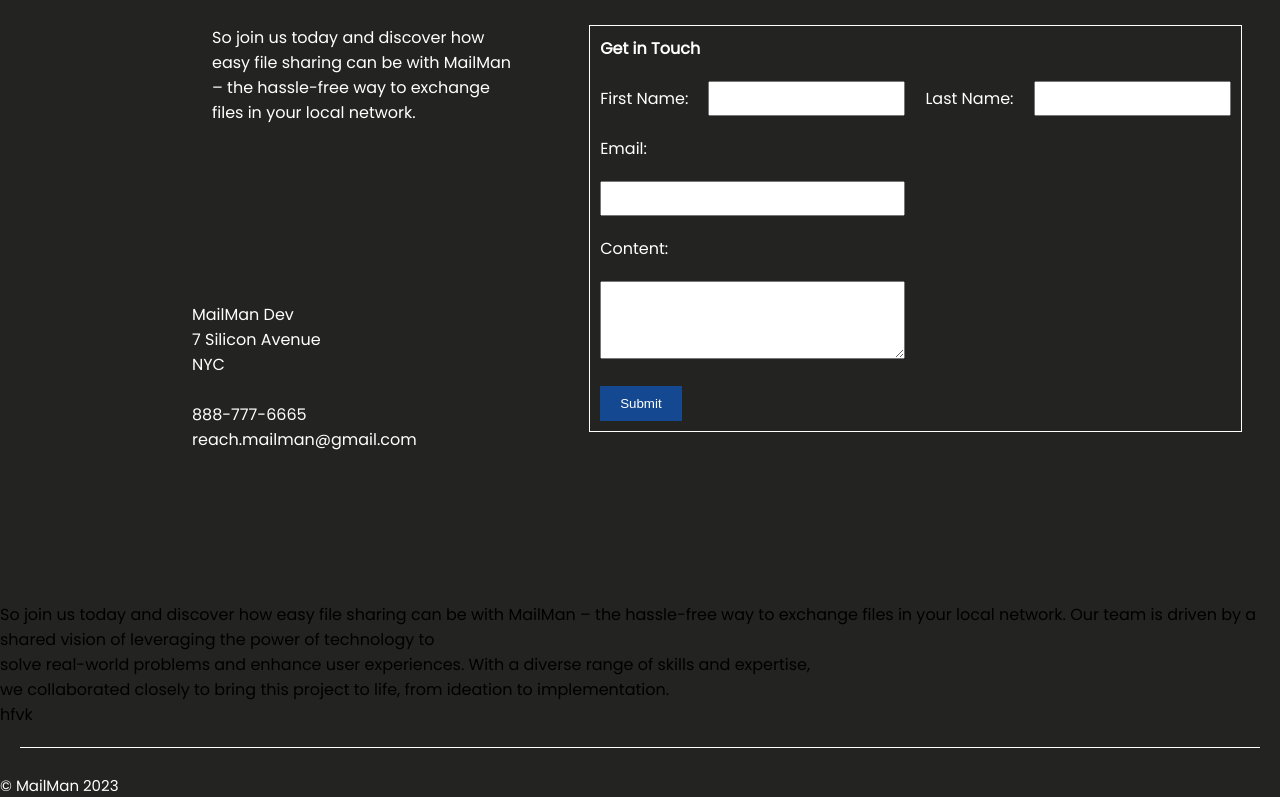
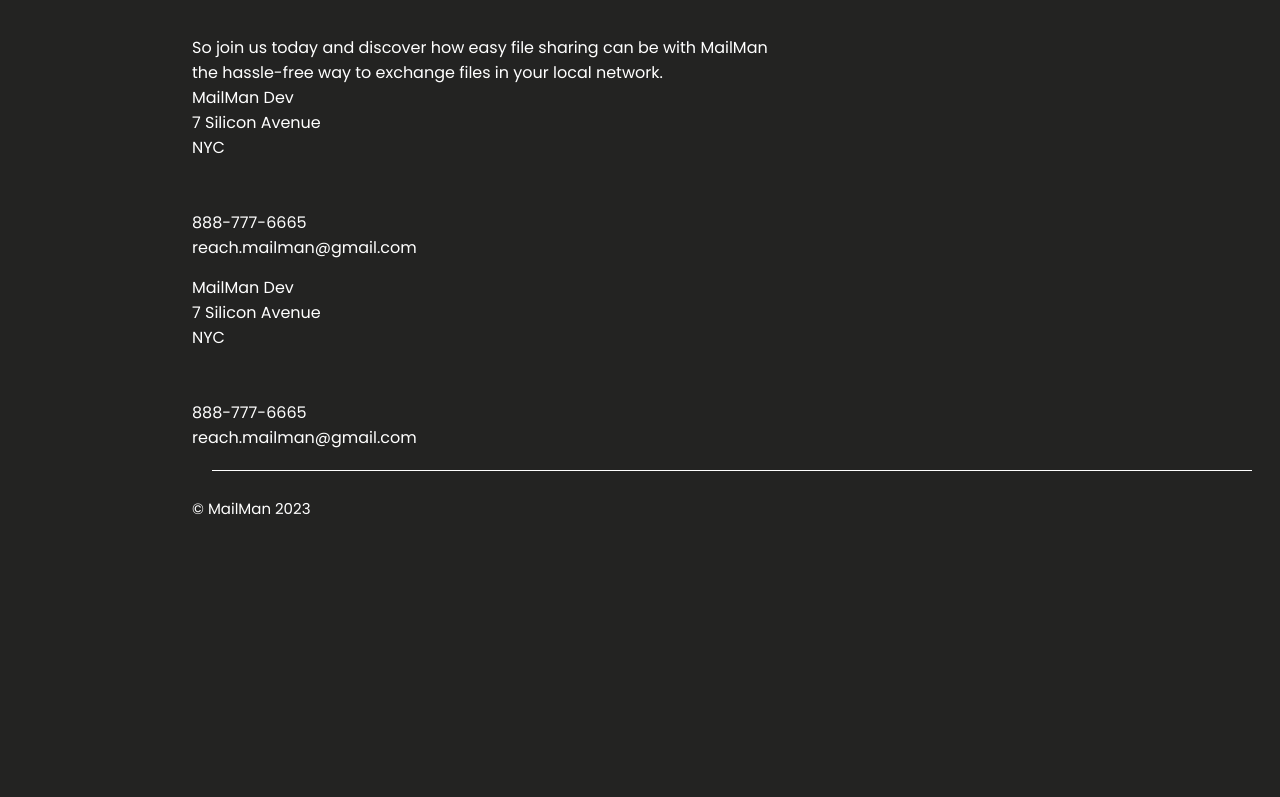
Before and after one commit to Nandan-9/Mailman, a website: page Frontend/contact.html in a window 1280 px wide. Shown: the part 355-1152 px from the top of the page. After the commit the page ends 875 px from the top, so only its background shows below. Drawn offline with nearby package versions, Linux system fonts and the light colour scheme.

Commit message:
contact 60

```diff
--- a/Frontend/contact.html
+++ b/Frontend/contact.html
@@ -33,63 +33,60 @@
         </div>
     </div>
 
-    <div class="container">
-        <div class="top-left" style="height: 100%;display: flex;flex-direction: column; justify-content: space-between;">
-            <p style="padding: 20px;"> So join us today and discover how easy file sharing can be with MailMan – the hassle-free way to exchange files in your local network.</p>
-            <br>
+    <!-- <div class="container">
+            <p>So join us today and discover how easy file sharing can be with MailMan – the hassle-free way to exchange files in your local network.</p>
             <p>MailMan Dev<br>
                 7 Silicon Avenue<br>
                 NYC<br><br>
 
                 888-777-6665<br>
                 <a href="mailto:reach.mailman@gmail.com" style="color:white">reach.mailman@gmail.com</a></p>
-        </div>
-        <div class="right">
             <table>
-                <tr>
-                    <th colspan="2">Get in Touch</th>
-                </tr>
-                <tr>
-                    <td><label for="first_name">First Name:</label></td>
-                    <td><input type="text" id="first_name" name="first_name" required></td>
-                    <td><label for="last_name">Last Name:</label></td>
-                    <td><input type="text" id="last_name" name="last_name"></td>
-                </tr>
-                <tr>
-                    <td colspan="2"><label for="email">Email:</label></td>
-                </tr>
-                <tr>
-                    <td colspan="2"><input type="email" id="email" name="email" required></td>
-                </tr>
-                <tr>
-                    <td colspan="2"><label for="content">Content:</label></td>
-                </tr>
-                <tr>
-                    <td colspan="2"><textarea id="content" name="content" rows="4" required></textarea></td>
-                </tr>
-                <tr>
-                    <td colspan="2"><input type="submit" value="Submit"></td>
-                </tr>
+
             </table>
-            <div id="responseMessage"></div>
-        </div>
-    </div>
+    </div> -->
+
+    <div class="container">
+        <div class="row">
+            <div class="col-12 col-md-4" style="margin-top: 15px;">
+                <div class="card">
+                    <div class="card-body"
+                        style="height: 100%;display: flex;flex-direction: column; justify-content: space-between;">
+                        <div>
+                            <p class="card-text" style="padding-top: 30px;">So join us today and discover how easy file sharing can
+                                be with MailMan<br> the hassle-free way to exchange files in your local network.</p>
+                        </div>
+                        <div>
+                            <p>MailMan Dev<br>
+                                7 Silicon Avenue<br>
+                                NYC<br><br><br>
+
+                                888-777-6665<br>
+                                <a href="mailto:reach.mailman@gmail.com" style="color:white">reach.mailman@gmail.com</a>
+                            </p>
+                        </div>
+                    </div>
+                </div>
+            </div>
+
+            <div class="col-12 col-md-4" style="margin-top: 15px;">
+                <div class="card">
+                    <div class="card-body"
+                        style="height: 100%;display: flex;flex-direction: column; justify-content: space-between;">
+                        <div>
+                            <p>MailMan Dev<br>
+                                7 Silicon Avenue<br>
+                                NYC<br><br><br>
+
+                                888-777-6665<br>
+                                <a href="mailto:reach.mailman@gmail.com" style="color:white">reach.mailman@gmail.com</a>
+                            </p>
+                        </div>
+                    </div>
+                </div>
+            </div>
 
 
-    <br>
-    <br>
-    <br>
-    <br>
-    <br>
-    <br>
-    <div class="content">
-        <span class="cont-1">So join us today and discover how easy file sharing can be with MailMan – the hassle-free way to exchange files in your local network.
-        </span>
-            <span class="cont-2">Our team is driven by a shared vision of leveraging the power of technology to <br>solve real-world problems and enhance user experiences. With a diverse range of skills and expertise,<br> we collaborated closely to bring this project to life, from ideation to implementation.<br>
-            </span>
-            <span class="cont-3">
-                hfvk</span>
-    </div>
 
     <footer class="bg-dark text-center " style="color: white; font-size: 15px;">
         <img src="public/line-2.png" style="width :100% ;padding: 20px;">
@@ -110,25 +107,6 @@
     integrity="sha384-ChfqqxuZUCnJSK3+MXmPNIyE6ZbWh2IMqE241rYiqJxyMiZ6OW/JmZQ5stwEULTy"
     crossorigin="anonymous"
   ></script>
-  <script>
-    const form = document.querySelector('form');
-        const responseMessage = document.getElementById('responseMessage');
-
-        form.addEventListener('submit', function(event) {
-            event.preventDefault();
-
-            // Perform form validation here
-            const firstName = document.getElementById('first_name').value;
-            const email = document.getElementById('email').value;
-            const content = document.getElementById('content').value;
-
-            if (firstName && email && content) {
-                responseMessage.textContent = "Thank you! We will reach out to you soon.";
-            } else {
-                responseMessage.textContent = "Please fill out all required fields.";
-            }
-        });
-  </script>
 </body>
 
 </html>
--- a/Frontend/styles/about.css
+++ b/Frontend/styles/about.css
@@ -1,5 +1,5 @@
 /* styles.css */
-  @import url('https://fonts.googleapis.com/css2?family=Alata&family=Kanit:wght@400;500&family=Poppins&family=Righteous&family=Wix+Madefor+Display:wght@800&display=swap');
+@import url("https://fonts.googleapis.com/css2?family=Alata&family=Kanit:wght@400;500&family=Poppins&family=Righteous&family=Wix+Madefor+Display:wght@800&display=swap");
 /* Global styles */
 * {
   padding: 0;
@@ -128,24 +128,42 @@
   }
 }
 
+.about {
+  width: 100%;
+  height: 250px;
+  background: #020202;
+}
+.content-header {
+  position: absolute;
+  display: flex;
+  margin-top: 30px;
+  flex-direction: column;
+  left: 200px;
+  font-family: Poppins, sans-serif;
+}
+.content-header h1 {
+  font-size: 60px;
+}
+.content-header span {
+  margin-top: 30px;
+}
 
-footer{
+footer {
   position: absolute;
   top: 100%;
   background: transparent;
 }
 
-.content span{
-  color: aliceblue;
+.content span {
+  color: white;
   position: relative;
   top: 130px;
   margin-bottom: 10px;
   left: 200px;
   font-size: 20px;
-
 }
 
-.team{
+.team {
   position: absolute;
   top: 470px;
   left: 75%;
@@ -154,16 +172,16 @@
   padding: 20px;
   border: 1px solid white;
   border-radius: 10px;
-  color: aliceblue;
+  color: white;
   align-items: center;
 }
-.team a{
+.team a {
   text-decoration: none;
-  color: aliceblue;
+  color: white;
 }
 
 .team span {
   padding: 20px;
   font-size: 20px;
-  color: aliceblue;
+  color: white;
 }
--- a/Frontend/styles/contact.css
+++ b/Frontend/styles/contact.css
@@ -12,6 +12,7 @@
 body {
   margin: 0;
   padding: 0;
+  color:white;
   background-color: #232322;
   font-family: Poppins, sans-serif;
 }
@@ -110,7 +111,7 @@
   width: 100%;
   height: 250px;
   background: #020202;
-  color: aliceblue;
+  color: white;
 }
 .content-header {
   position: absolute;
@@ -133,39 +134,6 @@
   margin-left: 15%;
   margin-top: 30px;
   color: white;
-  display: grid;
-  grid-template-columns: repeat(3, 1fr);
-  grid-gap: 20px;
-}
-
-.top-left {
-  grid-column: 1 / span 1;
-}
-
-.bottom-left {
-  grid-column: 1 / span 1;
-  justify-content: center;
-}
-
-.right {
-  grid-row: 1;
-  grid-column: 2 / span 2;
-}
-
-@media (max-width: 768px) {
-  .container {
-    grid-template-columns: 1fr;
-  }
-
-  .bottom-left,
-  .top-left {
-    width:50px;
-    grid-column: 1;
-  }
-
-  .right {
-    grid-column: 1;
-  }
 }
 
 table {
@@ -175,24 +143,6 @@
 }
 
 th, td {
-  text-align: center;
   padding: 10px;
   text-align: left;
 }
-
-th {
-  color: white;
-}
-
-input[type="text"], input[type="email"], textarea {
-  width: 100%;
-  padding: 8px;
-}
-
-input[type="submit"] {
-  background-color: #144992;
-  color: white;
-  border: none;
-  padding: 10px 20px;
-  cursor: pointer;
-}
```
Also changed, not shown: Frontend/about.html (+0 -4 lines), Frontend/index.html (+0 -1 lines).
